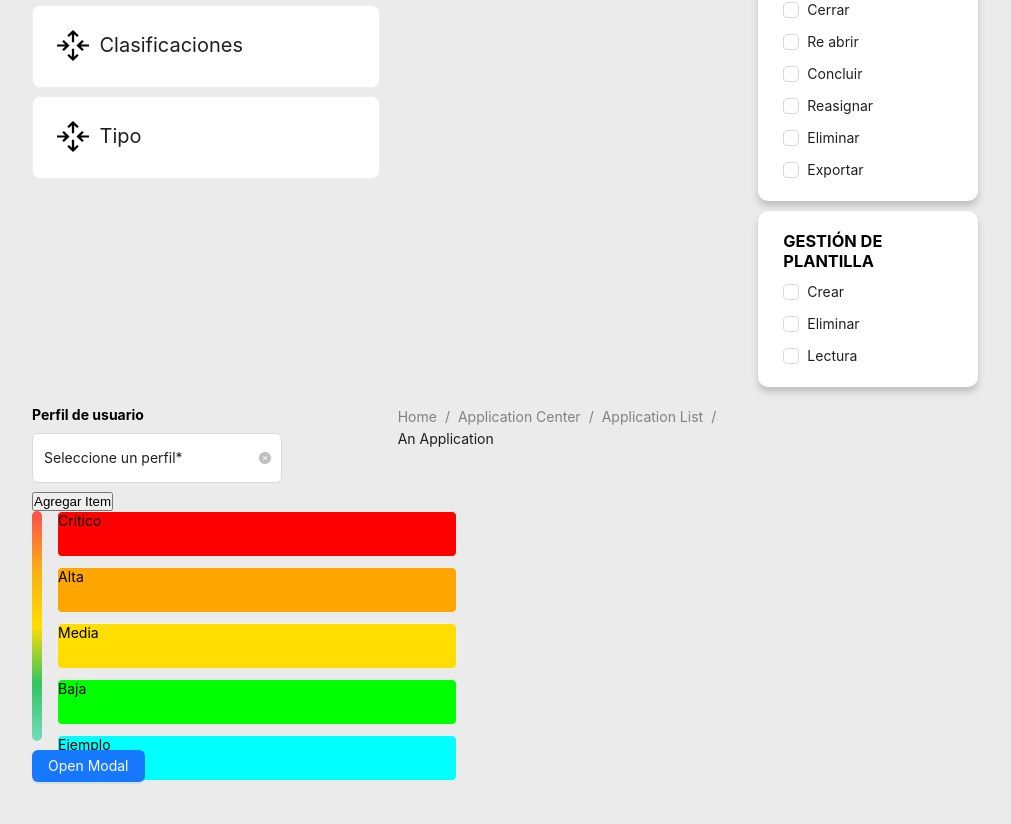
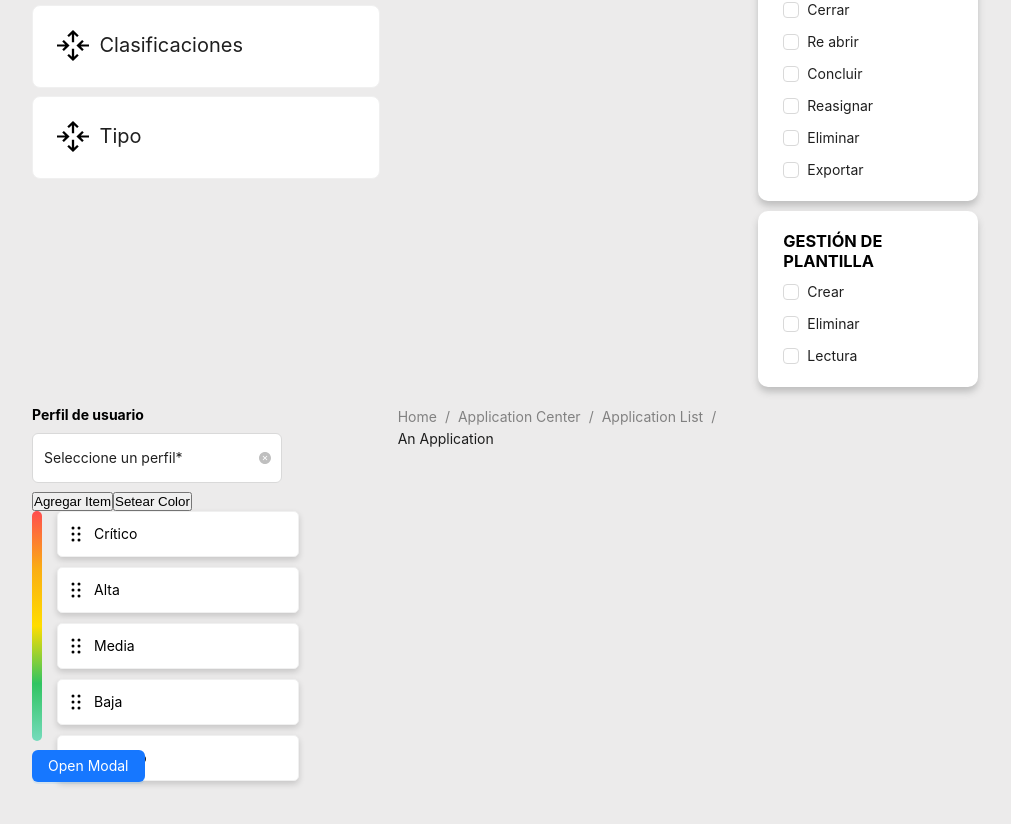
Before and after one commit to andersonNB/UIKITNelumbo, a Next.js app: page / in a window 1280 px wide. Shown: the part 524-1348 px from the top of the page, without its empty margins (64-1075 px from the left). Built offline with nearby package versions, Linux system fonts and the light colour scheme.

Commit message:
FEATURE: Drag terminado, inputNumber

```diff
--- a/src/components/globals/ColorPicker/index.tsx
+++ b/src/components/globals/ColorPicker/index.tsx
@@ -2,56 +2,10 @@
 import React, { useState } from 'react';
 import styles from './styles.module.scss';
 
-const ColorPicker = ({ onChange, newColor, setFinalColorSon }) => {
-
-    // Calculate color based on gradient positions
-    const getColor = (value: number) => {
-        const colors = [
-            { stop: 0, color: '#FF0000' },
-            { stop: 25, color: '#FFA500' },
-            { stop: 50, color: '#FFDD00' },
-            { stop: 75, color: '#00FF00' },
-            { stop: 100, color: '#00FFFF' },
-        ];
-
-        let color = '';
-        for (let i = 0; i < colors.length - 1; i++) {
-            const current = colors[i];
-            const next = colors[i + 1];
-            if (value >= current.stop && value <= next.stop) {
-                const range = next.stop - current.stop;
-                const position = (value - current.stop) / range;
-                color = interpolateColor(current.color, next.color, position);
-                break;
-            }
-        }
-        return color;
-    };
-
-    const interpolateColor = (color1: string, color2: string, factor: number) => {
-        const result = color1.slice(1).match(/.{2}/g)!.map((hex, i) => {
-            const color1Val = parseInt(hex, 16);
-            const color2Val = parseInt(color2.slice(1).match(/.{2}/g)![i], 16);
-            const val = Math.round(color1Val + factor * (color2Val - color1Val)).toString(16);
-            return val.padStart(2, '0');
-        }).join('');
-        setFinalColorSon(`#${result}`)
-        return `#${result}`;
-    };
-
-    const color = getColor(newColor);
-
+const ColorPicker = () => {
     return (
         <div className={styles['color-picker-container']}>
             <div className={styles['color-picker-bar']}>
-                {/* <input
-                    type="range"
-                    min="0"
-                    max="100"
-                    value={newColor}
-                    className={styles['color-range']}
-                    onChange={onChange}
-                /> */}
             </div>
         </div>
     );
--- a/src/components/globals/Drag/Index.tsx
+++ b/src/components/globals/Drag/Index.tsx
@@ -11,29 +11,18 @@ const reorder = (list, startIndex, endIndex) => {
     return result;
 };
 
-const QuoteList = React.memo(function QuoteList({ quotes }) {
-    return <ListItemsDrag quotes={quotes} />;
-});
-
 export function CustomDragDrop() {
-    const colors = [
-        '#FF0000', // Red
-        '#FFA500', // Orange
-        '#FFDD00', // Yellow
-        '#00FF00', // Green
-        '#00FFFF'  // Cyan
-    ];
-
     const initial = ['Crítico', 'Alta', 'Media', 'Baja', 'Ejemplo'].map((content, index) => {
         const custom = {
             id: `id-${index}`,
             content: content,
-            color: colors[index % colors.length] // Assign initial color based on the position
+            color: getColorFromIndex(index, 5) // Assign initial color based on the position and total items
         };
         return custom;
     });
 
     const [state, setState] = useState({ quotes: initial });
+    const [showColor, setShowColor] = useState(false);
 
     function onDragEnd(result) {
         if (!result.destination) {
@@ -52,38 +41,38 @@ export function CustomDragDrop() {
 
         const updatedQuotes = quotes.map((quote, index) => ({
             ...quote,
-            color: getColorFromIndex(index) // Update color based on new index
+            color: getColorFromIndex(index, quotes.length)
         }));
 
         setState({ quotes: updatedQuotes });
     }
 
     function addItem() {
-        console.log(state.quotes.length)
         const newItem = {
             id: `id-${state.quotes.length}`,
             content: `Nuevo Item ${state.quotes.length + 1}`,
-            color: getColorFromIndex(state.quotes.length) // Assign color based on new index
         };
 
-        const updatedQuotes = [...state.quotes, newItem];
+        const updatedQuotes = [...state.quotes, newItem].map((quote, index) => ({
+            ...quote,
+            color: getColorFromIndex(index, state.quotes.length + 1) // Assign color based on new index and total items
+        }));
+
         setState({ quotes: updatedQuotes });
     }
 
     function getColorFromIndex(index, totalItems) {
-        // const value = (index / (state.quotes.length - 1)) * 100;
-        const value = Math.min(100, Math.max(0, (index / (state.quotes.length - 1)) * 100));
-        console.log({value})
+        const value = Math.min(100, Math.max(0, (index / (totalItems - 1)) * 100));
         return getColorFromValue(value);
     }
 
     function getColorFromValue(value) {
         const gradientColors = [
-            { stop: 0, color: '#FF0000' },
-            { stop: 25, color: '#FFA500' },
+            { stop: 0, color: '#FF4D4F' },
+            { stop: 25, color: '#FAAD14' },
             { stop: 50, color: '#FFDD00' },
-            { stop: 75, color: '#00FF00' },
-            { stop: 100, color: '#00FFFF' },
+            { stop: 75, color: '#31C462' },
+            { stop: 100, color: '#75DBBC' },
         ];
 
         let color = '';
@@ -110,9 +99,20 @@ export function CustomDragDrop() {
         return `#${result}`;
     }
 
+
+    const QuoteList = React.memo(function QuoteList({ quotes, showColor }) {
+        return <ListItemsDrag quotes={quotes} showColor={showColor} />;
+    });
+
+
+    const onSetColorClick = () => {
+        setShowColor(!showColor);
+    }
+
     return (
         <div>
             <button onClick={addItem}>Agregar Item</button>
+            <button onClick={onSetColorClick}>Setear Color</button>
             <DragDropContext onDragEnd={onDragEnd}>
                 <Droppable droppableId="list">
                     {provided => (
@@ -122,8 +122,8 @@ export function CustomDragDrop() {
                             {...provided.droppableProps}
                             style={{ height: 'auto !important' }}
                         >
-                            <ColorPicker onChange={() => {}} newColor={0} setFinalColorSon={() => {}} />
-                            <QuoteList quotes={state.quotes} />
+                            <ColorPicker />
+                            <QuoteList quotes={state.quotes} showColor={showColor} />
                             {provided.placeholder}
                         </div>
                     )}
--- a/src/components/globals/Drag/ListItemsDrag.tsx
+++ b/src/components/globals/Drag/ListItemsDrag.tsx
@@ -1,13 +1,16 @@
 import React from 'react'
-import { Col, Row } from 'antd'
+import { Row } from 'antd'
+import Image from 'next/image';
 import { Draggable } from '@hello-pangea/dnd';
 import styles from './styles.module.scss';
+import iconDrag from '@/assets/icons/icon_drag_handle_line.svg';
 
-export const ListItemsDrag = ({ quotes }:{quotes:{content:String}[]}) => {
 
-    // console.log(quotes);
+export const ListItemsDrag = ({ quotes, showColor }: { quotes: { content: String }[], showColor: Boolean }) => {
 
-    function Quote({ quote, index }) {
+
+  function Quote({ quote, index, showColor }) {
+
     return (
       <Draggable draggableId={quote.id} index={index}>
         {provided => (
@@ -17,8 +20,9 @@ export const ListItemsDrag = ({ quotes }:{quotes:{content:String}[]}) => {
             ref={provided.innerRef}
             {...provided.draggableProps}
             {...provided.dragHandleProps}
-                 style={{ ...provided.draggableProps.style, backgroundColor: quote.color }}
+            style={{ ...provided.draggableProps.style, backgroundColor: showColor === false ? '#FFFFFF' : quote.color }}
           >
+            <Image src={iconDrag} alt='icono Dragwer' />
             {quote.content}
           </div>
         )}
@@ -30,7 +34,7 @@ export const ListItemsDrag = ({ quotes }:{quotes:{content:String}[]}) => {
 
     <Row>
       {quotes?.length > 0 && quotes.map((quote, index) => {
-                return  <Quote quote={quote} index={index} key={quote.id} />
+        return <Quote quote={quote} index={index} key={quote.id} showColor={showColor} />
       })}
     </Row>
   )
--- a/src/components/globals/Drag/styles.module.scss
+++ b/src/components/globals/Drag/styles.module.scss
@@ -1,6 +1,4 @@
 @import '../../../styles/main.scss';
-
-
 
 .main-container {
 	display: flex;
@@ -9,27 +7,48 @@
 	width: min-content;
 }
 
-
 .container-list {
 	display: flex;
+	align-items: center;
 	border-radius: 5px;
+	border: 1px solid $gray-4;
+	box-shadow: 0px 3px 6px #00000029;
+	height: 46px;
 	margin-bottom: 10px;
-	width: 400px;
-    border: 1px solid $gray-4;
-    height: 46px;
-    flex-direction:column;
+	width: 242px;
+
+	&:hover {
+		box-shadow: 0px 5px 8px #00000029;
+		cursor: pointer;
+	}
 }
 
-.item{
+.item {
 	display: flex;
 	align-items: center;
-    // background-color: #FFFFFF;
 	flex-direction: row;
 	height: 100%;
 	width: 100%;
 
-
-    &:hover{
+	&:hover {
 		box-shadow: 0px 3px 6px #00000029;
 	}
 }
+
+// .macro-error {
+// 	background-color: $macro-error;
+// }
+
+// .macro-warning {
+// 	background-color: $macro-warning;
+// }
+
+// .macro-yellow {
+// 	background-color: $macro-yellow;
+// }
+// .macro-low-priority {
+// 	background-color: $macro-low-priority;
+// }
+// .macro-low-priority-light {
+// 	background-color: $macro-low-priority-light;
+// }
--- a/src/components/globals/InputNumber/index.tsx
+++ b/src/components/globals/InputNumber/index.tsx
@@ -1,10 +1,27 @@
 'use client'
-import React from 'react'
-import { Input, InputNumber } from 'antd'
+import React, { useState } from 'react'
+import { Input } from 'antd'
 import styles from './styles.module.scss';
 
-export const CustomInputNumber = ({suffix ='dias'}) => {
+export const CustomInputNumber = ({ suffix = 'dias' }) => {
+
+  const [value, setValue] = useState(null);
+
+  const onChangeValue = (val) => {
+    const { value } = val.target;
+    const sanitizedValue = sanitizeInput(value);
+    setValue(sanitizedValue);
+  };
+
+  const sanitizeInput = (value) => {
+    return value ? value.toString().replace(/[^0-9]/g, '') : '';
+  };
+
   return (
-    <InputNumber  suffix={suffix}  className={styles['ant-input-number-input-wrap']}  />
+    <Input
+      value={value}
+      onChange={onChangeValue}
+      className={styles['ant-input-number-input-wrap']}
+      suffix={suffix} />
   )
 }
```
Lines whose indentation alone changed are shown as unchanged.
